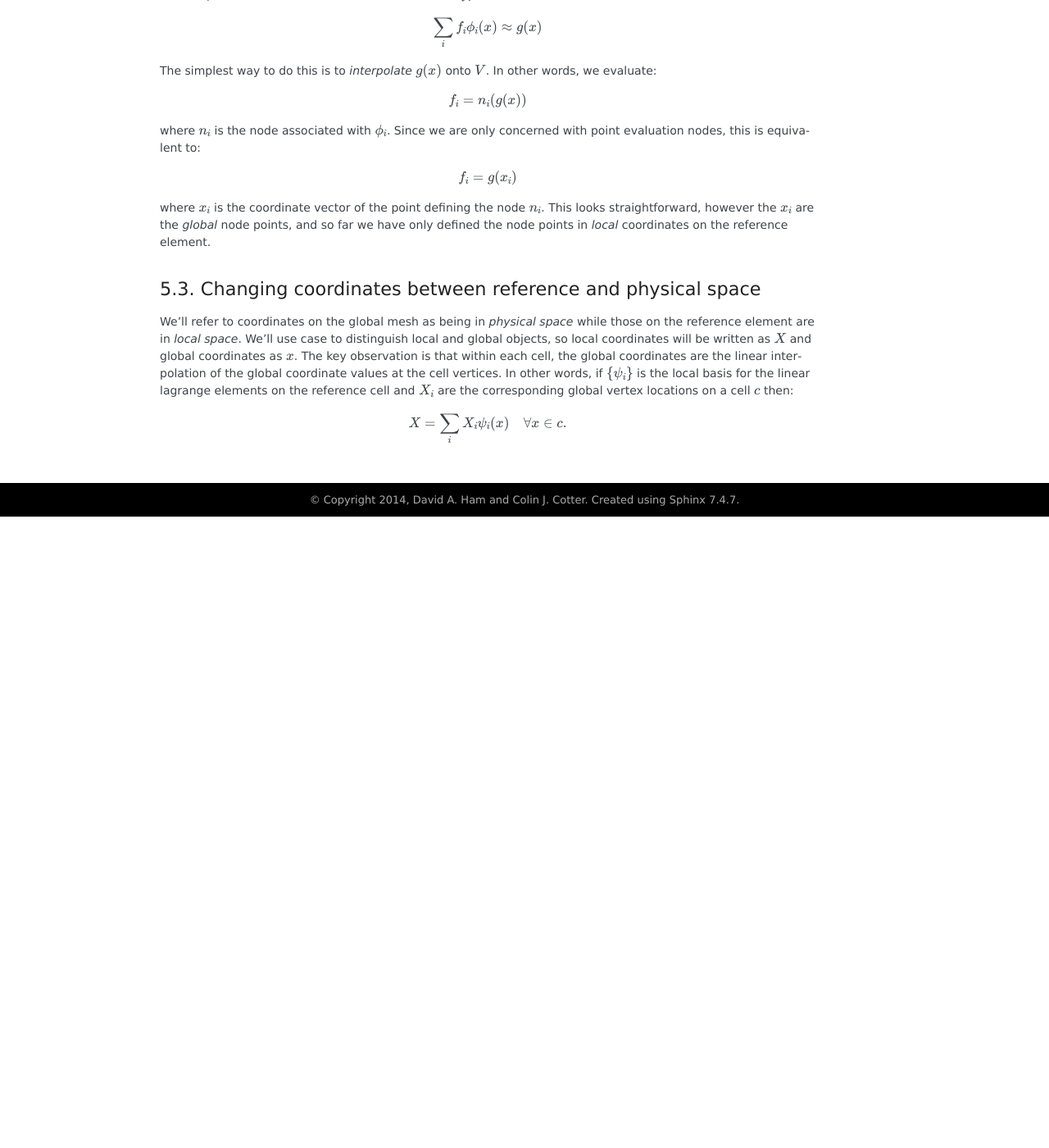
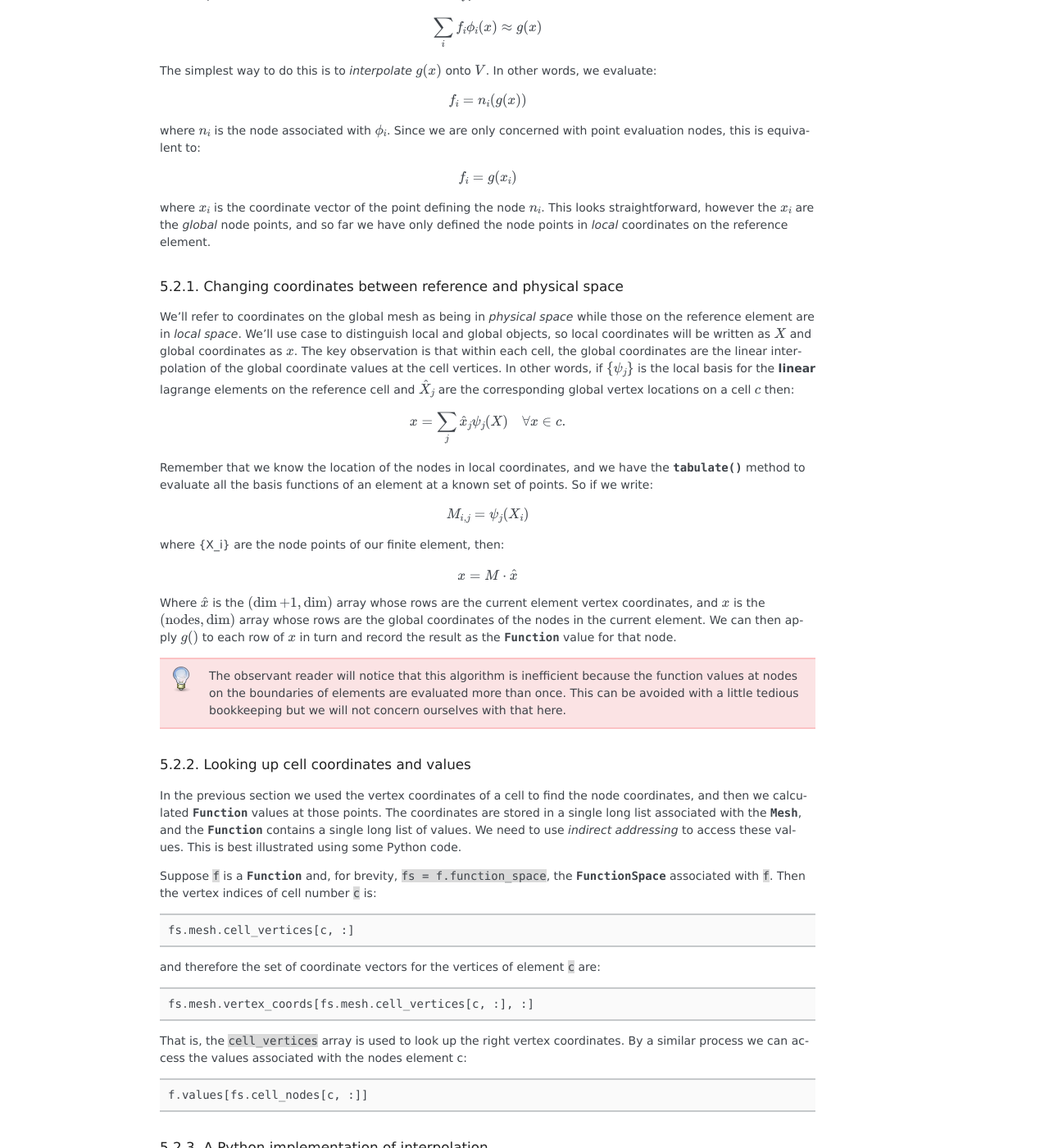
Before and after one commit to finite-element/finite-element-course, a Sphinx documentation site: the page built from doc/source/functions.rst, in a window 1280 px wide and 1400 px high, scrolled down 663 px. Shown: the whole window at 82% size. Built offline with Sphinx 7.4.7, drawn with Linux system fonts in a browser that asks for light colours; before the commit the page ends 1293 px from its top, so only the background shows below that; some of the changed text lies outside the part shown.

Commit message:
Function interpolation

```diff
--- a/doc/source/functions.rst
+++ b/doc/source/functions.rst
@@ -56,7 +56,7 @@
 *local* coordinates on the reference element.
 
 Changing coordinates between reference and physical space
----------------------------------------------------------
+~~~~~~~~~~~~~~~~~~~~~~~~~~~~~~~~~~~~~~~~~~~~~~~~~~~~~~~~~
 
 We'll refer to coordinates on the global mesh as being in *physical
 space* while those on the reference element are in *local
@@ -64,11 +64,97 @@
 local coordinates will be written as `X` and global coordinates as
 `x`. The key observation is that within each cell, the global
 coordinates are the linear interpolation of the global coordinate
-values at the cell vertices. In other words, if `\{\psi_i\}` is the
-local basis for the linear lagrange elements on the reference cell and
-`X_i` are the corresponding global vertex locations on a cell `c`
+values at the cell vertices. In other words, if `\{\psi_j\}` is the
+local basis for the **linear** lagrange elements on the reference cell and
+`\hat{X}_j` are the corresponding global vertex locations on a cell `c`
 then:
 
 .. math::
 
-   X = \sum_i X_i \psi_i(x) \quad \forall x \in c.
+   x = \sum_j \hat{x}_j \psi_j(X) \quad \forall x \in c.
+
+Remember that we know the location of the nodes in local coordinates,
+and we have the
+:meth:`~fe_utils.finite_elements.FiniteElement.tabulate` method to
+evaluate all the basis functions of an element at a known set of
+points. So if we write:
+
+.. math::
+
+   M_{i,j} = \psi_j(X_i)
+
+where {X_i} are the node points of our finite element, then:
+
+.. math::
+
+   x = M\cdot \hat{x}
+
+Where `\hat{x}` is the `(\dim+1, \dim)` array whose rows are the current
+element vertex coordinates, and `x` is the `(\textrm{nodes}, \dim)` array whose
+rows are the global coordinates of the nodes in the current
+element. We can then apply `g()` to each row of `x` in turn and record
+the result as the :class:`~fe_utils.function_spaces.Function` value
+for that node.
+
+.. hint::
+
+   The observant reader will notice that this algorithm is inefficient
+   because the function values at nodes on the boundaries of elements
+   are evaluated more than once. This can be avoided with a little
+   tedious bookkeeping but we will not concern ourselves with that
+   here.
+
+Looking up cell coordinates and values
+~~~~~~~~~~~~~~~~~~~~~~~~~~~~~~~~~~~~~~
+
+In the previous section we used the vertex coordinates of a cell to
+find the node coordinates, and then we calculated
+:class:`~fe_utils.function_spaces.Function` values at those
+points. The coordinates are stored in a single long list associated
+with the :class:`~fe_utils.mesh.Mesh`, and the
+:class:`~fe_utils.function_spaces.Function` contains a single long
+list of values. We need to use *indirect addressing* to access these
+values. This is best illustrated using some Python code.
+
+Suppose ``f`` is a :class:`~fe_utils.function_spaces.Function` and,
+for brevity, ``fs = f.function_space``, the
+:class:`~fe_utils.function_spaces.FunctionSpace` associated with
+``f``. Then the vertex indices of cell number ``c`` is::
+
+  fs.mesh.cell_vertices[c, :]
+
+and therefore the set of coordinate vectors for the vertices of
+element ``c`` are::
+
+  fs.mesh.vertex_coords[fs.mesh.cell_vertices[c, :], :]
+
+That is, the ``cell_vertices`` array is used to look up the right
+vertex coordinates. By a similar process we can access the values
+associated with the nodes element c::
+
+  f.values[fs.cell_nodes[c, :]]
+
+A Python implementation of interpolation
+~~~~~~~~~~~~~~~~~~~~~~~~~~~~~~~~~~~~~~~~
+
+Putting together the change of coordinates with the right indirect
+addressing, we can provide the
+:class:`~fe_utils.function_spaces.Function` class with a
+:meth:`~fe_utils.function_spaces.Function.interpolate` method which
+interpolates a user-provided function onto the
+:class:`~fe_utils.function_spaces.Function`.
+
+.. exercise::
+
+   Read and understand the
+   :meth:`~fe_utils.function_spaces.Function.interpolate` method. Use
+   ``test/plot_sin_function.py` to investigate interpolating different
+   functions onto finite element spaces at differering resolutions and
+   polynomial degrees.
+
+.. hint::
+
+   There is no implementation work associated with this exercise, but
+   the programming constructs used in
+   :meth:`~fe_utils.function_spaces.Function.interpolate` will be
+   needed when you implement integration.
```
